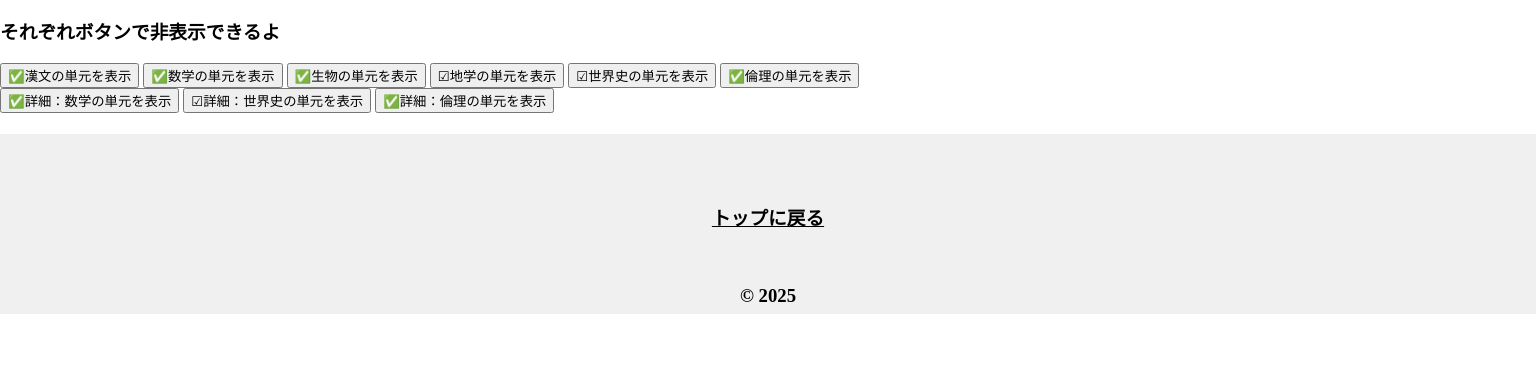
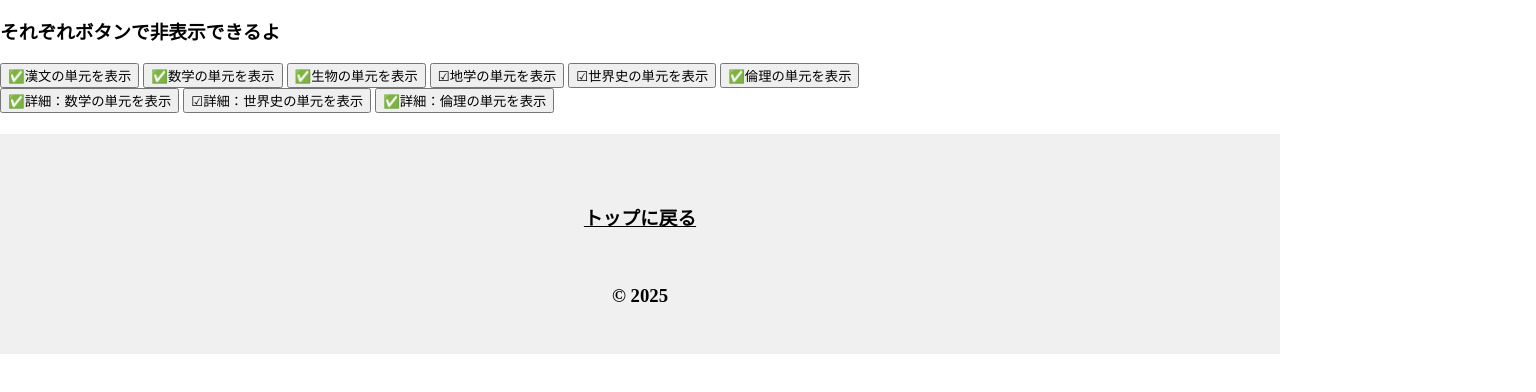
Before and after one commit to slimelom/valuable, a plain HTML site: page index.html in a window 1280 px wide. Shown: the part 58-450 px from the top of the page, 1536 px wide, since content can reach past the window. Drawn offline with Linux system fonts and the light colour scheme.

Commit message:
Update index.html

```diff
--- a/index.html
+++ b/index.html
@@ -39,9 +39,10 @@ a.kasen {
 a.kasen:hover {
     color: blue;
 }
-footer {
-  width: 120%;
-  height: 80px;
+
+    footer {
+  width: 100%;
+  height: 120px;
   text-align: center;
   padding: 50px 0;
   background-color: #f0f0f0;
```
